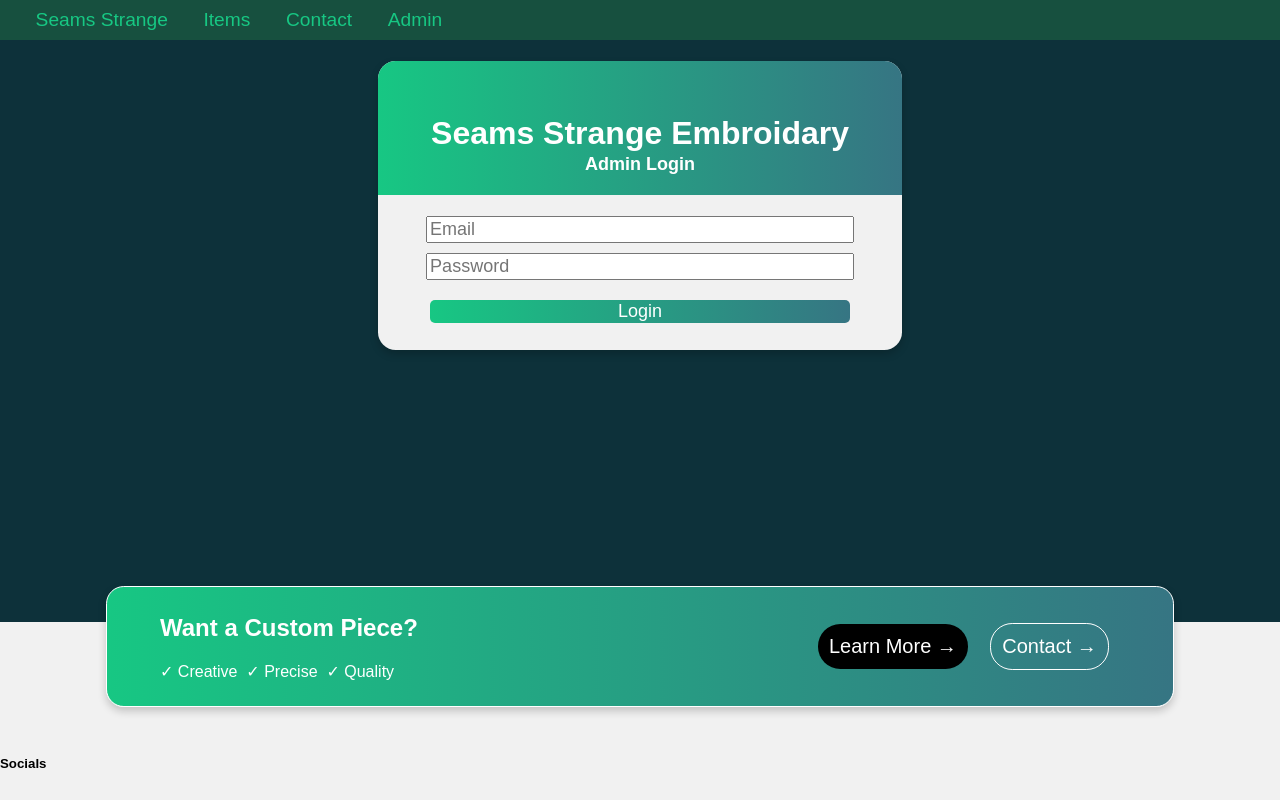
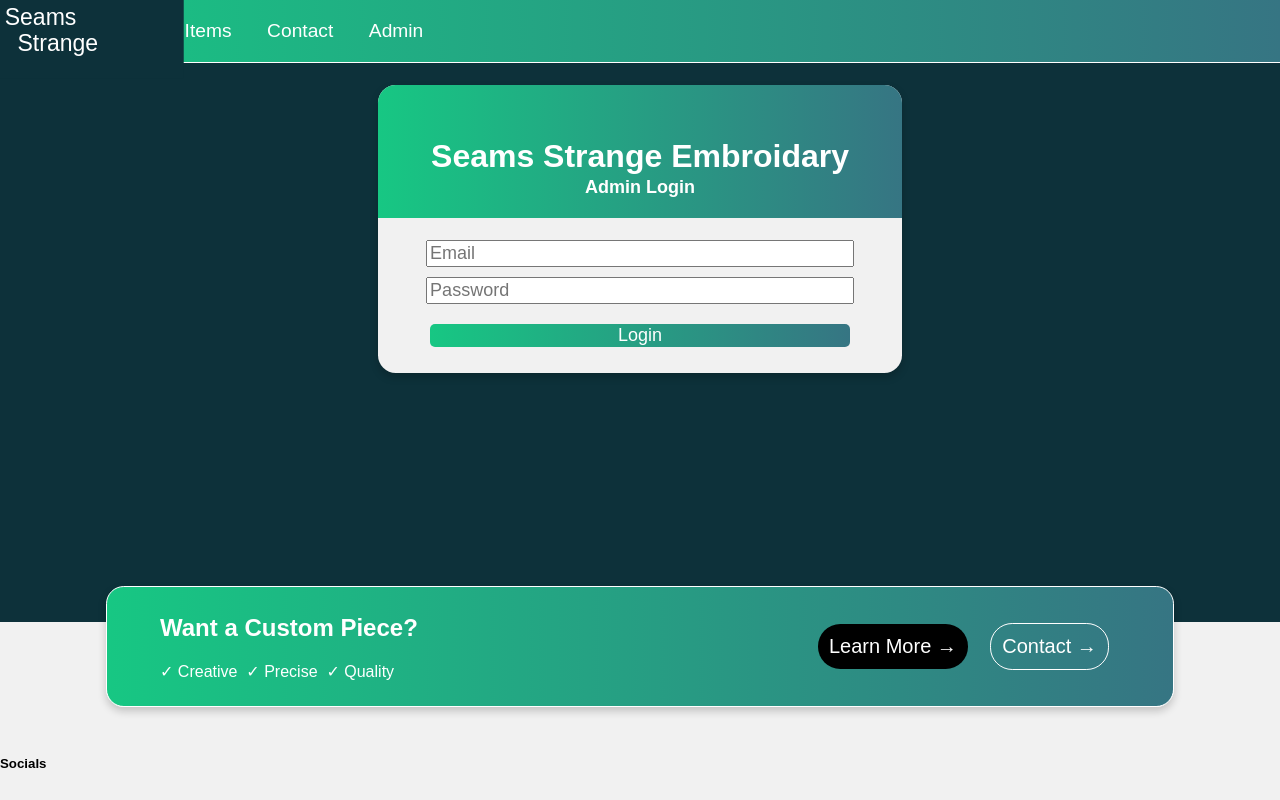
Before and after one commit to ethanman102/SeamsStrange, a React (Vite) app in the folder frontend/seamsstrangefrontend/: page /admin in a window 1280 px wide. Built offline with nearby package versions, Linux system fonts and the light colour scheme; no server answers.

Commit message:
delete Item Prompt

```diff
--- a/frontend/seamsstrangefrontend/src/components/ContactForm.jsx
+++ b/frontend/seamsstrangefrontend/src/components/ContactForm.jsx
@@ -56,9 +56,9 @@ const ContactForm = ({page}) => {
             </>}
             {!sent && <><form action="">
                 <h2 className="contactHeader">Get in touch</h2>
-                <label>Name</label>
+                <label className="contactNameLabel">Name</label>
                 <input className="contactName" type="text" name="name" placeholder="Your Name" required disabled={loading}/>
-                <label>Email</label>
+                <label className="contactEmailLabel">Email</label>
                 <input className="contactEmail" type="email" name="email" placeholder="Your email" required disabled={loading}/>
                 <textarea className="contactMessage" name="message" placeholder="Message" required disabled={loading}/>
                 <ReCAPTCHA className="recaptcha" sitekey="6LewaLEqAAAAAKhyx4RWdDUzqbk0oRK2Xw2VL78b" onChange={(value) => setRecaptchaValue(value)} ref={recaptchaRef}/>
--- /dev/null
+++ b/frontend/seamsstrangefrontend/src/components/DeletePrompt.jsx
@@ -0,0 +1,13 @@
+import "../styles/DeletePrompt.css"
+
+const DeletePrompt = ({deleteObject,deleteCallback}) => {
+    return(
+        <div className="deletePromptContainer">
+            <h2 className="deletePromptHeader">Delete {deleteObject}</h2>
+            <p className="deletePromptText">Are you sure you want to delete this {deleteObject}?<br/>
+            This action can not be undone.</p>
+            <button className="deletePromptButton" onClick={deleteCallback}>Confirm</button>
+        </div>
+    )
+}
+export default DeletePrompt
--- a/frontend/seamsstrangefrontend/src/components/NavBar.jsx
+++ b/frontend/seamsstrangefrontend/src/components/NavBar.jsx
@@ -6,7 +6,7 @@ const NavBar = () =>{
     return(
         <nav className="navigationBar">
             <ul className="navigationList">
-                <li><Link to="/" className="navLink">Seams Strange</Link></li>
+                <li><Link to="/" className="navLink homepageNav">Seams <br/><span className="strangeNavText">Strange</span></Link></li>
                 <li><Link to="/items/" className="navLink">Items</Link></li>
                 <li><Link to="/contact/" className="navLink">Contact</Link></li>
                 <li><Link to="/admin/" className="navLink">Admin</Link></li>
--- a/frontend/seamsstrangefrontend/src/pages/AdminItemPanel.jsx
+++ b/frontend/seamsstrangefrontend/src/pages/AdminItemPanel.jsx
@@ -14,6 +14,8 @@ import ImageSlider from "../components/ImageSlider";
 import ImageUploader from "../components/ImageUploader";
 import View from "../constants";
 import axios from "axios";
+import asModal from "../components/wrappers/asModal";
+import DeletePrompt from "../components/DeletePrompt";
 
 const AdminItemPanel = () => {
 
@@ -28,11 +30,15 @@ const AdminItemPanel = () => {
 
     const [viewMode,setViewMode] = useState(View.VIEW);
 
+    const [openModal,setOpenModal] = useState(0);
+
     const authenticationStateHandler = useContext(AuthContext);
 
     const {state} = useLocation();
 
     const navigate = useNavigate();
+
+    const ModalDelete = asModal(DeletePrompt);
 
     // case when navigating to edit the item.
     useEffect(() =>{
@@ -203,7 +209,8 @@ const AdminItemPanel = () => {
     }
 
     return(
-
+    <>
+    {openModal && <ModalDelete deleteObject="Item" deleteCallback={onDeleteItem} openModal={openModal} />}
     <div className="adminItemPanelFlexContainer">
         <div className="adminItemsHeader">
             <h1>Seams Strange</h1>
@@ -224,7 +231,7 @@ const AdminItemPanel = () => {
                     <p className="editButtonsPrompt">To reset the all changes you made you can utilize the reset button.<br/>To delete an item from the shop press the delete button.</p>
                     <div className="editOptionButtons">
                         <button className="itemResetButton" onClick={onReset}>Reset</button>
-                        <button className="itemDeleteButton" onClick={onDeleteItem}>DELETE</button>
+                        <button className="itemDeleteButton" onClick={() => setOpenModal(openModal + 1)}>DELETE</button>
                     </div>
                         </>: ''
                 }
@@ -252,6 +259,7 @@ const AdminItemPanel = () => {
             <TagFilter purpose="Attach a " filterFunction={handleTagChange} tags={allTags} currentSelection={currentTags}/>
         </div>
     </div>
+    </>
     )
 }
 export default AdminItemPanel;
--- a/frontend/seamsstrangefrontend/src/styles/ContactForm.css
+++ b/frontend/seamsstrangefrontend/src/styles/ContactForm.css
@@ -82,3 +82,8 @@
 .recaptcha{
     margin-top: 2ch;
 }
+
+.contactNameLabel,.contactEmailLabel{
+    color: white;
+    font-weight: bold;
+}
--- /dev/null
+++ b/frontend/seamsstrangefrontend/src/styles/DeletePrompt.css
@@ -0,0 +1,58 @@
+.deletePromptContainer{
+    background-color: rgb(241, 241, 241);
+    border-top-left-radius: 3ch;
+    border-top-right-radius: 3ch;
+    border-bottom-right-radius: 2ch;
+    border-bottom-left-radius: 2ch;
+    overflow: hidden;
+    width: 50ch;
+    background: rgb(23,199,131);
+    background: linear-gradient(90deg, rgba(23,199,131,1) 0%, rgba(54,117,131,1) 100%);
+    border: 2px solid white;
+}
+
+.deletePromptHeader{
+    margin: 0;
+    text-align: center;
+    padding-left: 4ch;
+    padding-right: 4ch;
+    padding-top: 1ch;
+    padding-bottom: 0.5ch;
+    color: white;
+    font-size: 250%;
+
+    border-top-left-radius: 1ch;
+    border-top-right-radius: 1ch;
+    border: none;
+    border-bottom: solid white;
+}
+
+.deletePromptText{
+    text-align: center;
+    color: white;
+}
+
+.deletePromptButton{
+    margin-left: auto;
+    margin-right: auto;
+    display: block;
+    margin-bottom: 2ch;
+    margin-top: 2ch;
+    border: none;
+    background-color: transparent;
+    color: white;
+    font-size: 175%;
+    border-radius: 2ch;
+    padding-top: 0.25ch;
+    padding-bottom: 0.25ch;
+    border: 2px solid white;
+    padding-left: 3ch;
+    padding-right: 3ch;
+    transition: background-color 0.5s ease, scale 0.5s ease;
+}
+
+.deletePromptButton:hover{
+    cursor: pointer;
+    background-color: rgba(255, 255, 255, 0.349);
+    scale: 1.1;
+}
--- a/frontend/seamsstrangefrontend/src/styles/NavBar.css
+++ b/frontend/seamsstrangefrontend/src/styles/NavBar.css
@@ -1,33 +1,51 @@
 .navigationBar{
-    background-color:  #17503f;
+    background: rgb(23,199,131);
+    background: linear-gradient(90deg, rgba(23,199,131,1) 0%, rgba(54,117,131,1) 100%);
     margin: 0;
+    height: 7ch;
+    border-bottom: solid white 1px;
 }
 
 .navigationList{
     display: flex;
     list-style-type: none;
-    height: 100%;
     margin-top: 0;
     margin-bottom: 0;
-    padding-left: 2ch;
-
+    padding-left: 0;
+    height: 100%;
 }
 
 .navigationList > li{
+    display: flex;
+    align-items: center;
+    justify-content: center;
     padding-left: 2ch;
     padding-right: 2ch;
     padding-top: 1ch;
     padding-bottom: 1ch;
-    transition: background-color 0.3s ease;
+    transition: background-color 0.3s ease, scale 0.3s ease;
+    align-self: center;
+    margin: 0;
+    height: 100%;
 }
 
 .navigationList > li:hover{
     background-color: #0D313A;
+    scale: 1.2;
 
 }
 
 .navLink{
     text-decoration: none;
-    color: #17c783;
+    color: white;
     font-size: larger;
 }
+
+.homepageNav{
+    color: white;
+    margin-right: 5ch;
+}
+
+.strangeNavText{
+    padding-left: 1ch;
+}
--- a/frontend/seamsstrangefrontend/src/styles/asModal.css
+++ b/frontend/seamsstrangefrontend/src/styles/asModal.css
@@ -17,24 +17,30 @@ How to create a modal box with html and css*/
     width: fit-content;
     margin-top: 5ch;
     animation-name: fadeIn;
-    animation-duration: 1s
+    animation-duration: 1s;
+    position: relative;
   }
 
   .modalCloseButton{
-    margin-top: 2ch;
+    margin-top: 1ch;
     border: none;
     font-size: 125%;
     border-radius: 2ch;
     color: white;
-    background-color: red;
+    background-color: black;
     transition: background-color 0.3s ease;
     padding-left: 1ch;
     padding-right: 1ch;
+    position: absolute;
+    top: 0;
+    right: 0;
+    margin-right: 1ch;
+    transition: scale 0.5s ease;
 }
 
 .modalCloseButton:hover{
     cursor: pointer;
-    background-color: rgb(168, 0, 0);
+    scale: 1.1;
 }
 
 @keyframes fadeIn {
```
